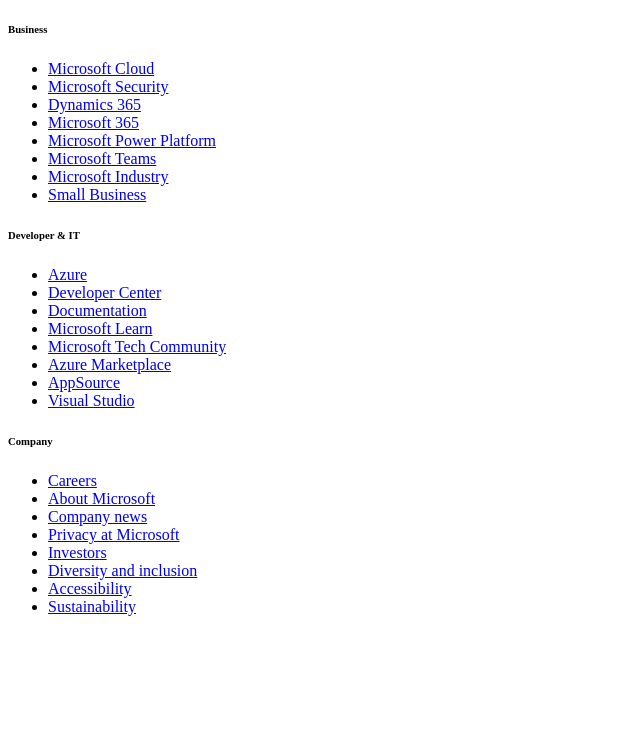
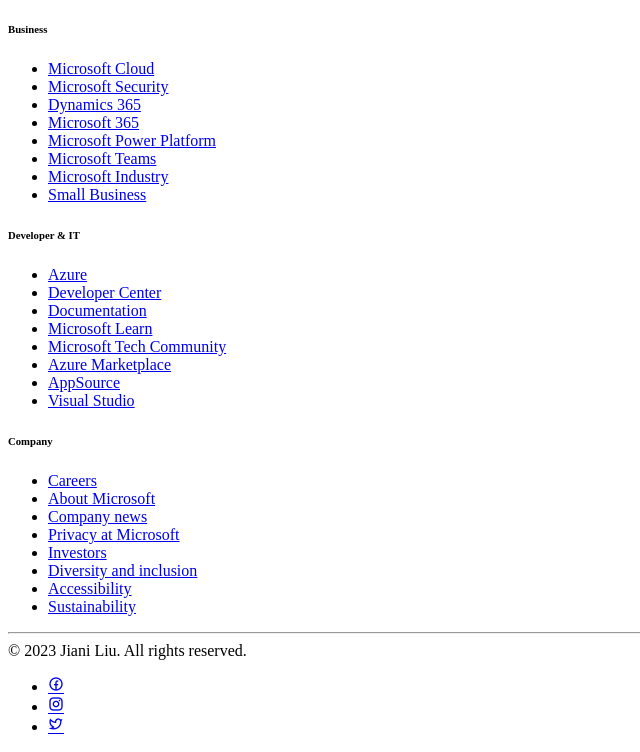
Before and after one commit to liujiani505/responsive-footer, a plain HTML site: page index.html in a window 1280 px wide. Shown: the part 414-1166 px from the top of the page, without its empty margins (0-640 px from the left). Before the commit the page ends 1046 px from the top, so only its background shows below. Drawn offline with nearby package versions, Linux system fonts and the light colour scheme.

Commit message:
adding icons

```diff
--- a/index.html
+++ b/index.html
@@ -159,6 +159,29 @@
                     </ul>
                 </div>
             </div>
+
+            <hr class="footer-divider">
+
+            <div class="footer-bottom">
+                <span class="copyright">&copy; 2023 Jiani Liu. All rights reserved.</span>
+                <ul class="footer-list">
+                    <li class="footer-list-item">
+                        <a href="#" class="footer-list-link">
+                            <i class="ri-facebook-circle-line"></i>
+                        </a>
+                    </li>
+                    <li class="footer-list-item">
+                        <a href="#" class="footer-list-link">
+                            <i class="ri-instagram-line"></i>
+                        </a>
+                    </li>
+                    <li class="footer-list-item">
+                        <a href="#" class="footer-list-link">
+                            <i class="ri-twitter-line"></i>
+                        </a>
+                    </li>
+                </ul>
+            </div>
         </div>
     </footer>
 
```
